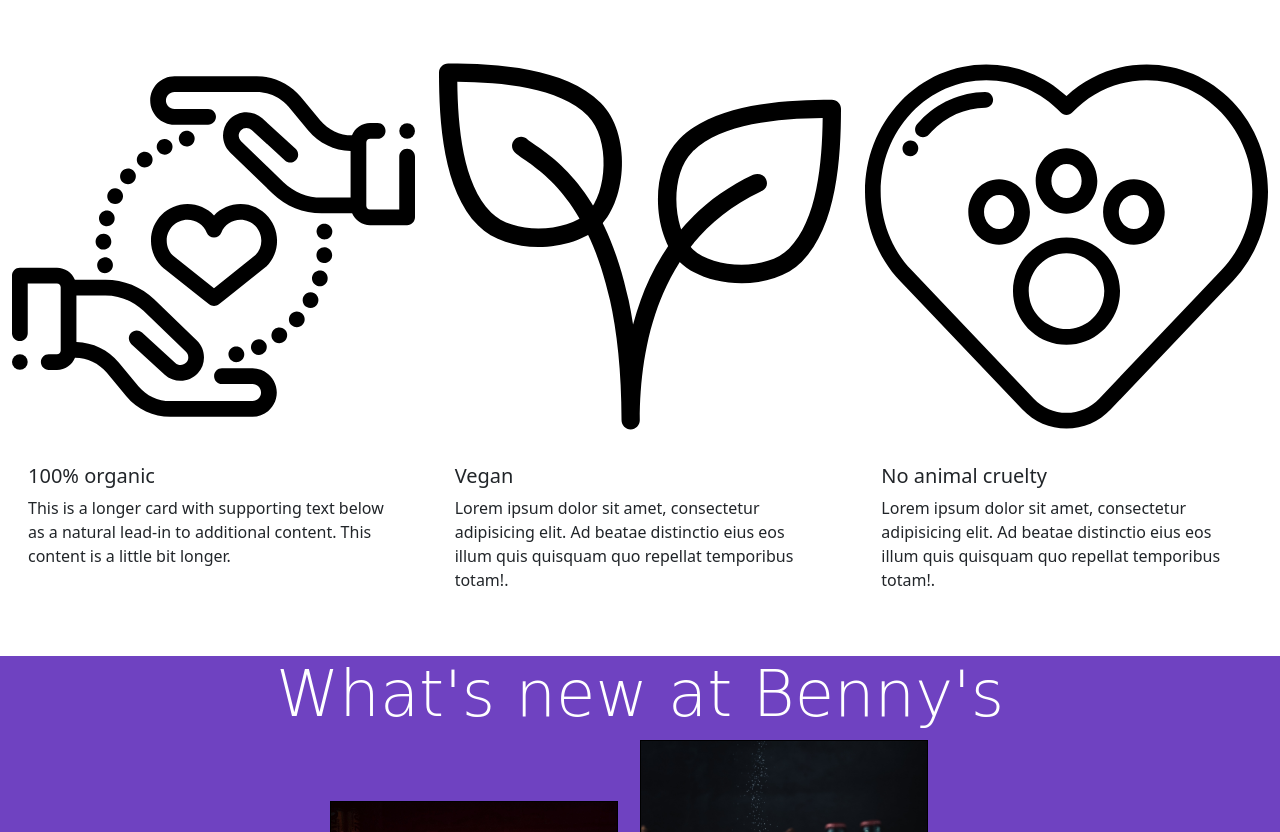
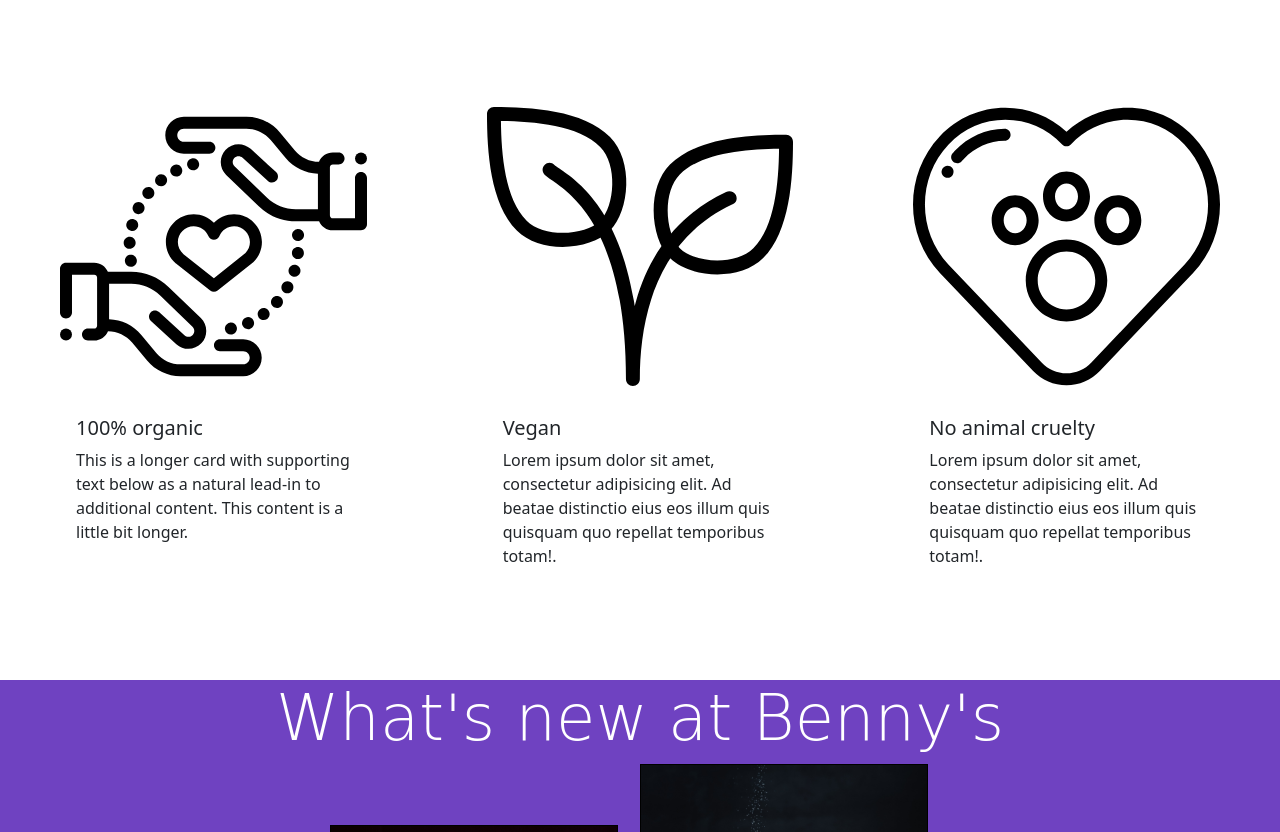
Before and after one commit to dhlavacova/burger-projekt, a website: page src/index.html in a window 1280 px wide. Shown: the part 483-1315 px from the top of the page. Drawn offline with Linux system fonts and the light colour scheme; a web font is replaced by a local one.

Commit message:
bilder sind kleiner

```diff
--- a/src/index.html
+++ b/src/index.html
@@ -37,9 +37,9 @@
         </nav>
 
             <div class="container-xxl d-flex flex-column justify-content-lg-center my-5" id='about-us'>
-                <div class="row row-cols-3 row-cols-md-3 g-4 ">
+                <div class="row row-cols-1 row-cols-md-3 g-4 ">
                     <div class="col">
-                        <div class="card border-0">
+                        <div class="card border-0 p-5">
                             <img src="images/care.svg" class="card-img-top" alt="care">
                             <div class="card-body">
                                 <h5 class="card-title">100% organic</h5>
@@ -49,7 +49,7 @@
                         </div>
                     </div>
                     <div class="col">
-                        <div class="card border-0">
+                        <div class="card border-0 p-5">
                             <img src="images/plant.svg" class="card-img-top" alt="pflanz">
                             <div class="card-body">
                                 <h5 class="card-title">Vegan</h5>
@@ -59,7 +59,7 @@
                         </div>
                     </div>
                     <div class="col">
-                        <div class="card border-0">
+                        <div class="card border-0 p-5">
                             <img src="images/heart.svg" class="card-img-top" alt="heart">
                             <div class="card-body">
                                 <h5 class="card-title">No animal cruelty</h5>
```
